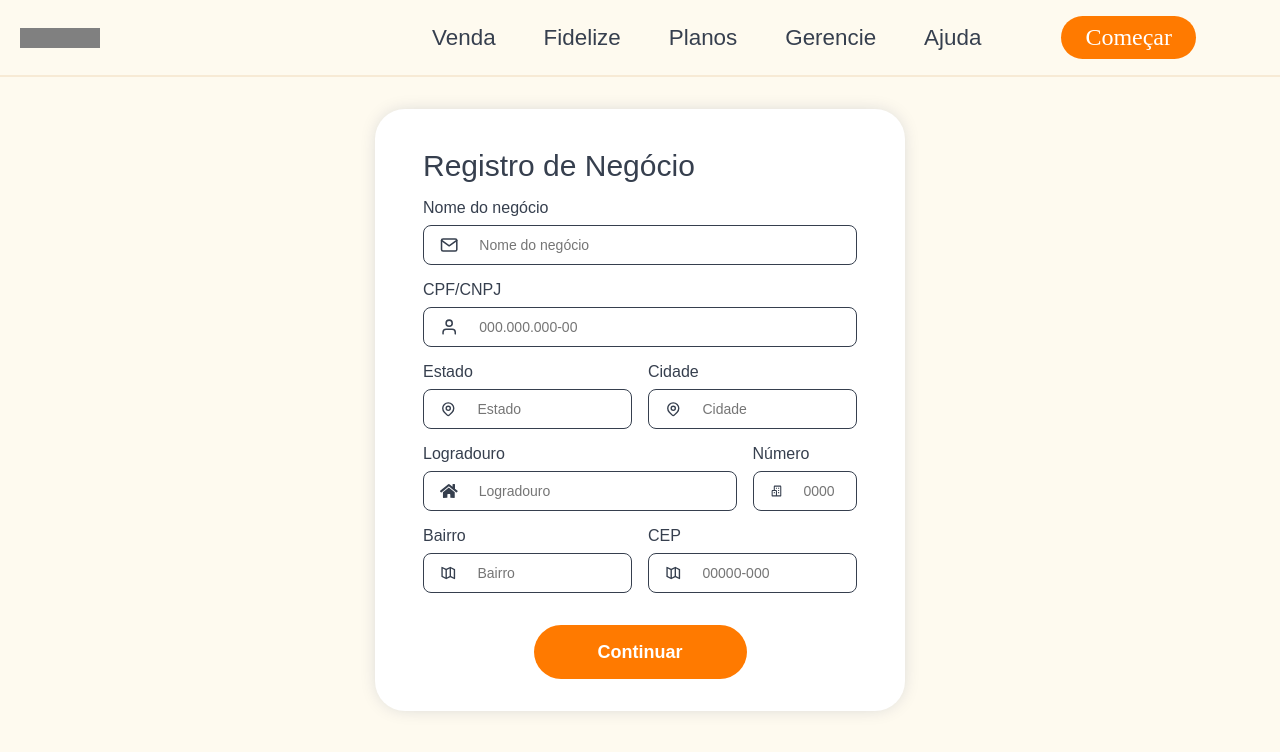
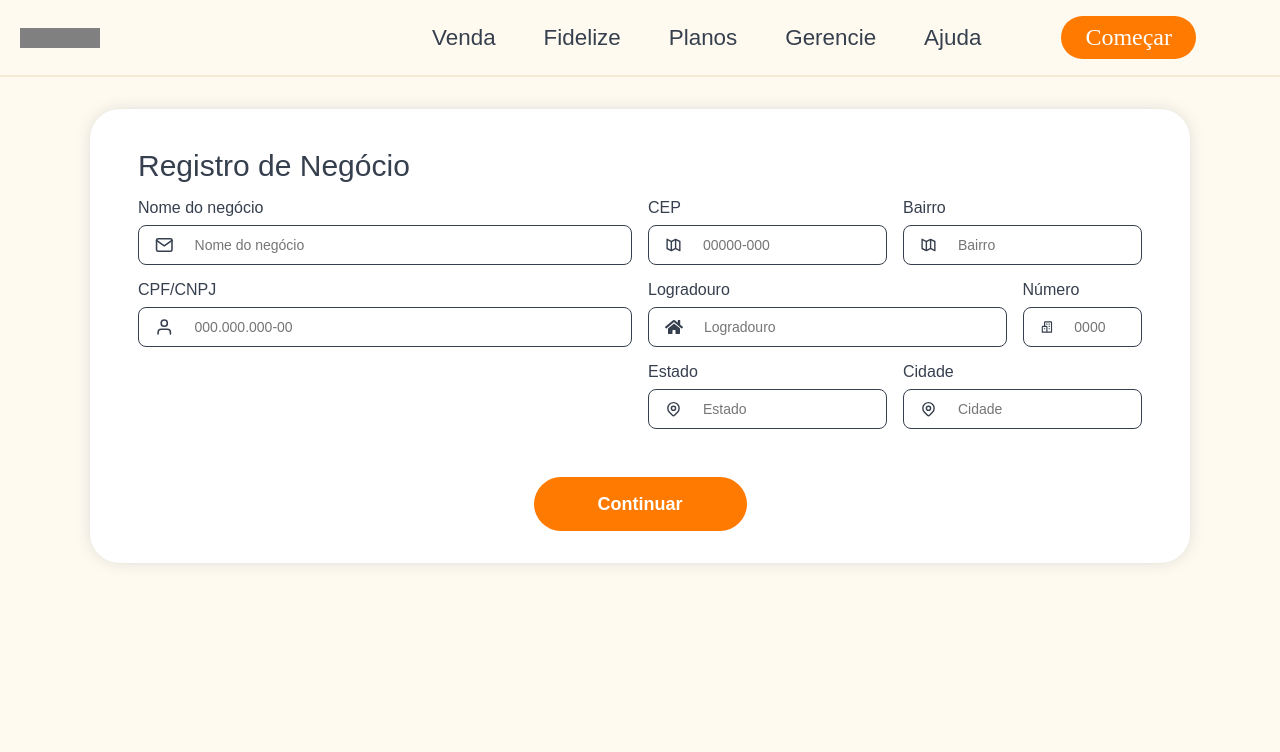
Before and after one commit to VictorCampelo/potty-dashboard, a Next.js app: page /business-register in a window 1280 px wide. Shown: the top 752 px of the page. Built offline with nearby package versions, Linux system fonts and the light colour scheme.

Commit message:
feat: Deixado o Layout na horizontal, como estava no designe

```diff
--- a/src/pages/business-register/index.tsx
+++ b/src/pages/business-register/index.tsx
@@ -1,6 +1,10 @@
 import Header from '../../components/molecules/Header'
 import Head from 'next/head'
-import { Container, Wrapper } from '../../styles/pages/preLogin'
+import {
+  Container,
+  Wrapper,
+  ContainerLojist
+} from '../../styles/pages/preLogin'
 
 import { FiMail, FiUser } from 'react-icons/fi'
 import { HiOutlineLocationMarker } from 'react-icons/hi'
@@ -77,13 +81,15 @@ const BusinessRegister = () => {
       </Head>
 
       <Header />
-      <Container>
+      <ContainerLojist>
         <form onSubmit={handleSubmit(handleContinueRegister)}>
           <div className="title">
             <h1> Registro de Negócio </h1>
           </div>
 
           <div className="inputContainer">
+            <div>
+              <div className="inputCol">
                 <Input
                   label="Nome do negócio"
                   placeholder="Nome do negócio"
@@ -92,7 +98,8 @@ const BusinessRegister = () => {
                   textError={errors.businessName?.message}
                   error={errors.businessName}
                 />
-
+              </div>
+              <div className="inputCol">
                 <Input
                   label="CPF/CNPJ"
                   placeholder="000.000.000-00"
@@ -103,28 +110,26 @@ const BusinessRegister = () => {
                   textError={errors.cpfCnpj?.message}
                   error={errors.cpfCnpj}
                 />
-
+              </div>
+            </div>
+            <div>
               <div className="inputRow">
                 <Input
-                label="Estado"
-                placeholder="Estado"
-                icon={
-                  <HiOutlineLocationMarker size={20} color="var(--black-800)" />
-                }
-                {...register('businessState')}
-                textError={errors.businessState?.message}
-                error={errors.businessState}
+                  label="CEP"
+                  placeholder="00000-000"
+                  mask="cep"
+                  icon={<BiMapAlt size={20} color="var(--black-800)" />}
+                  {...register('cep')}
+                  textError={errors.cep?.message}
+                  error={errors.cep}
                 />
-
                 <Input
-                label="Cidade"
-                placeholder="Cidade"
-                icon={
-                  <HiOutlineLocationMarker size={20} color="var(--black-800)" />
-                }
-                {...register('businessCity')}
-                textError={errors.businessCity?.message}
-                error={errors.businessCity}
+                  label="Bairro"
+                  placeholder="Bairro"
+                  icon={<BiMapAlt size={20} color="var(--black-800)" />}
+                  {...register('district')}
+                  textError={errors.district?.message}
+                  error={errors.district}
                 />
               </div>
 
@@ -155,31 +160,40 @@ const BusinessRegister = () => {
 
               <div className="inputRow">
                 <Input
-                label="Bairro"
-                placeholder="Bairro"
-                icon={<BiMapAlt size={20} color="var(--black-800)" />}
-                {...register('district')}
-                textError={errors.district?.message}
-                error={errors.district}
+                  label="Estado"
+                  placeholder="Estado"
+                  icon={
+                    <HiOutlineLocationMarker
+                      size={20}
+                      color="var(--black-800)"
+                    />
+                  }
+                  {...register('businessState')}
+                  textError={errors.businessState?.message}
+                  error={errors.businessState}
                 />
 
                 <Input
-                label="CEP"
-                placeholder="00000-000"
-                mask="cep"
-                icon={<BiMapAlt size={20} color="var(--black-800)" />}
-                {...register('cep')}
-                textError={errors.cep?.message}
-                error={errors.cep}
+                  label="Cidade"
+                  placeholder="Cidade"
+                  icon={
+                    <HiOutlineLocationMarker
+                      size={20}
+                      color="var(--black-800)"
+                    />
+                  }
+                  {...register('businessCity')}
+                  textError={errors.businessCity?.message}
+                  error={errors.businessCity}
                 />
               </div>
             </div>
-
+          </div>
           <div className="buttonContainer">
             <Button type="submit" title="Continuar" />
           </div>
         </form>
-      </Container>
+      </ContainerLojist>
     </Wrapper>
   )
 }
--- a/src/styles/pages/preLogin.ts
+++ b/src/styles/pages/preLogin.ts
@@ -12,7 +12,6 @@ export const Container = styled.main`
   justify-content: center;
   align-items: center;
   padding-top: 2rem;
-
   form {
     width: 530px;
     background: var(--white);
@@ -23,7 +22,6 @@ export const Container = styled.main`
     align-items: center;
     padding: 2.5rem 3rem 2rem 3rem;
     overflow-x: hidden;
-
     .title {
       width: 100%;
       margin-bottom: 1rem;
@@ -83,6 +81,7 @@ export const Container = styled.main`
       width: 100%;
       flex-direction: column;
       gap: 1rem;
+      /* border: 1px solid red; */
     }
 
     .buttonContainer {
@@ -130,6 +129,7 @@ export const Container = styled.main`
       align-items: center;
       justify-content: center;
       gap: 1rem;
+      /* border: 1px solid blue; */
     }
   }
 
@@ -160,3 +160,25 @@ export const Container = styled.main`
     }
   }
 `
+
+export const ContainerLojist = styled(Container)`
+  form {
+    width: 1100px;
+    .inputContainer {
+      flex-direction: row;
+
+      .inputCol {
+        margin-bottom: 1rem;
+      }
+
+      .inputRow {
+        width: 100%;
+        margin-bottom: 1rem;
+      }
+    }
+
+    .inputContainer > div {
+      width: 100%;
+    }
+  }
+`
```
Lines whose indentation alone changed are shown as unchanged.
